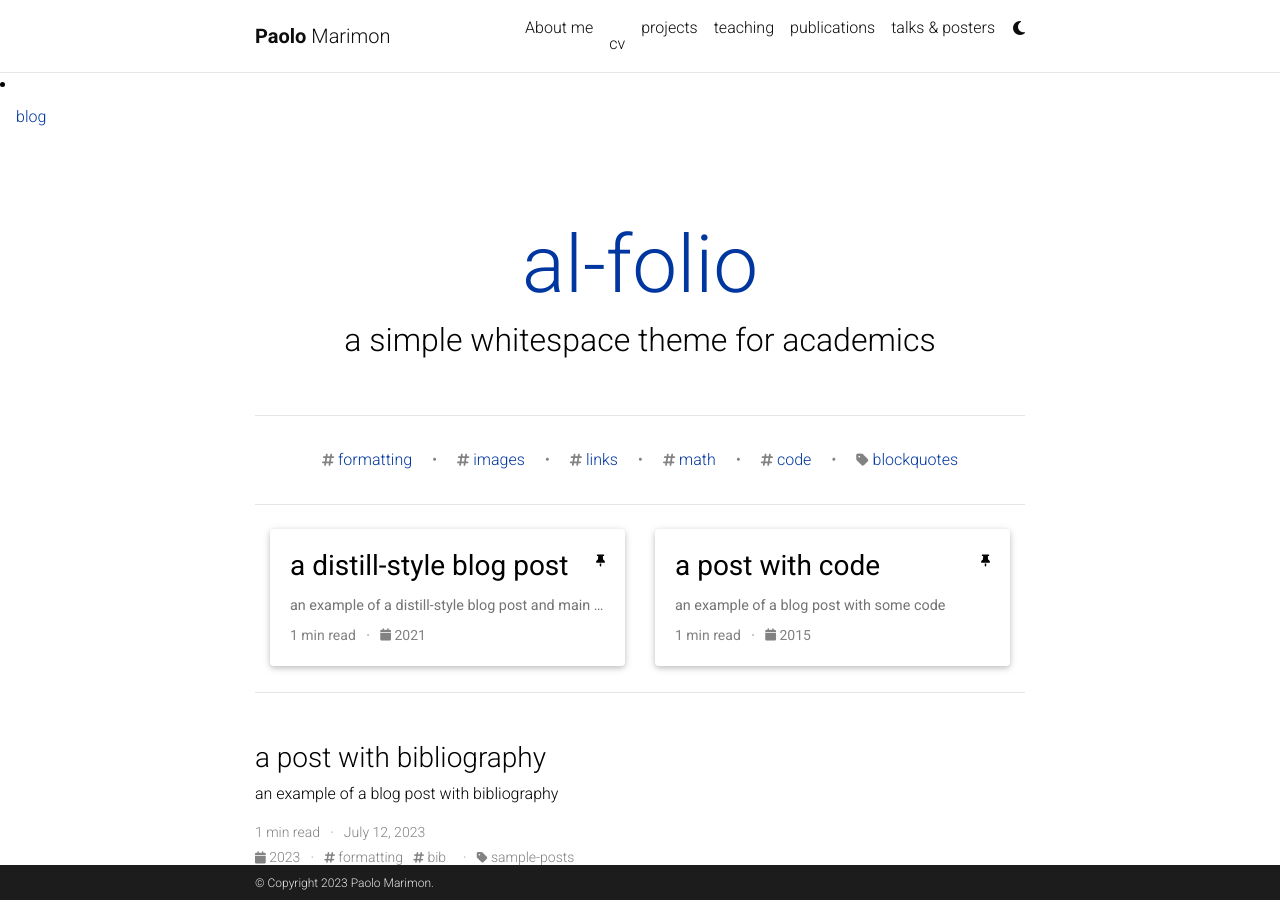
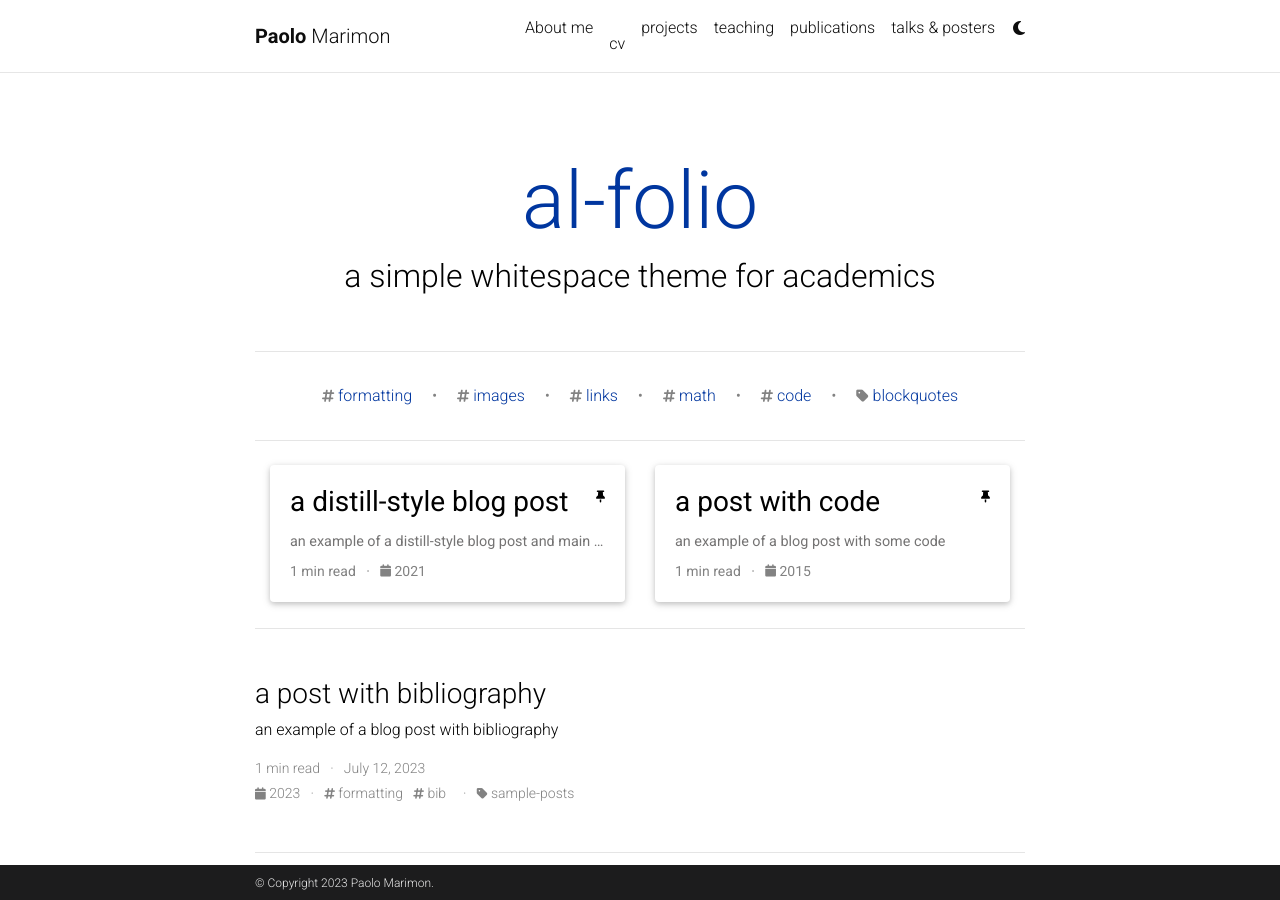
Before and after one commit to paolomarimon/paolomarimon.github.io, a Jekyll site: the page built from blog/index.html, in a window 1280 px wide and 900 px high. Built offline with Jekyll 4.4.1, drawn with Linux system fonts in a browser that asks for light colours; the list of posts is cut into pages by our own code; comment, search, counter and statistics services are not loaded; a style sheet for code colours, icons or effects is not loaded.

Commit message:
Update header.html

```diff
--- a/_includes/header.html
+++ b/_includes/header.html
@@ -105,17 +105,4 @@
         </div>
       </progress>
 {%- endif %}
-
-         </a>
-              </li>
-              {% if site.blog_nav_title %}
-              <!-- Blog -->
-              <li class="nav-item {% if page.url contains 'blog' %}active{% endif %}">
-                <a class="nav-link" href="{{ '/blog/' | relative_url }}">{{ site.blog_nav_title }}
-                  {%- if page.url contains 'blog' -%}
-                  <span class="sr-only">(current)</span>
-                  {%- endif -%}
-                </a>
-              </li>
-              {%- endif %}
     </header>
```
